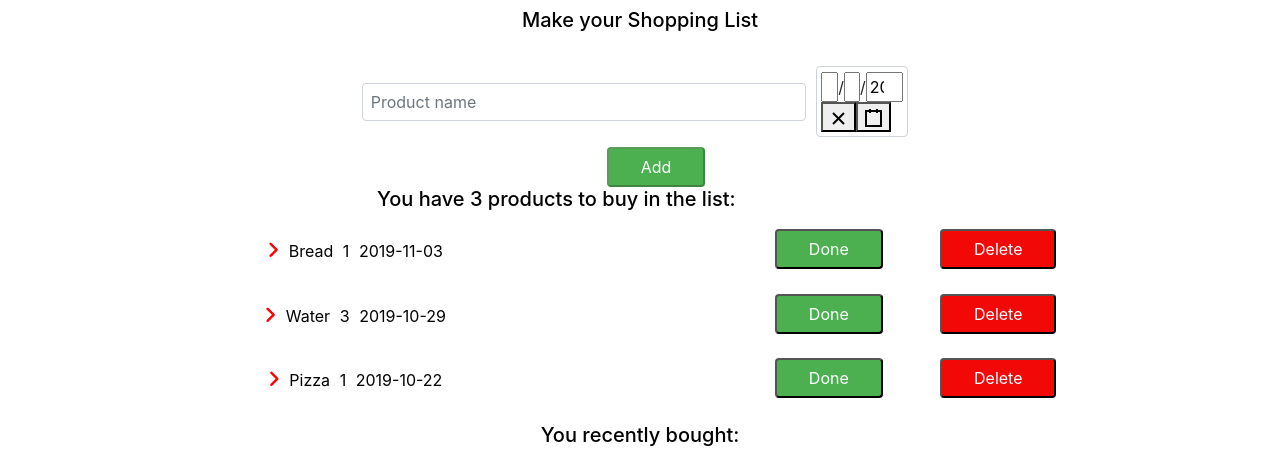
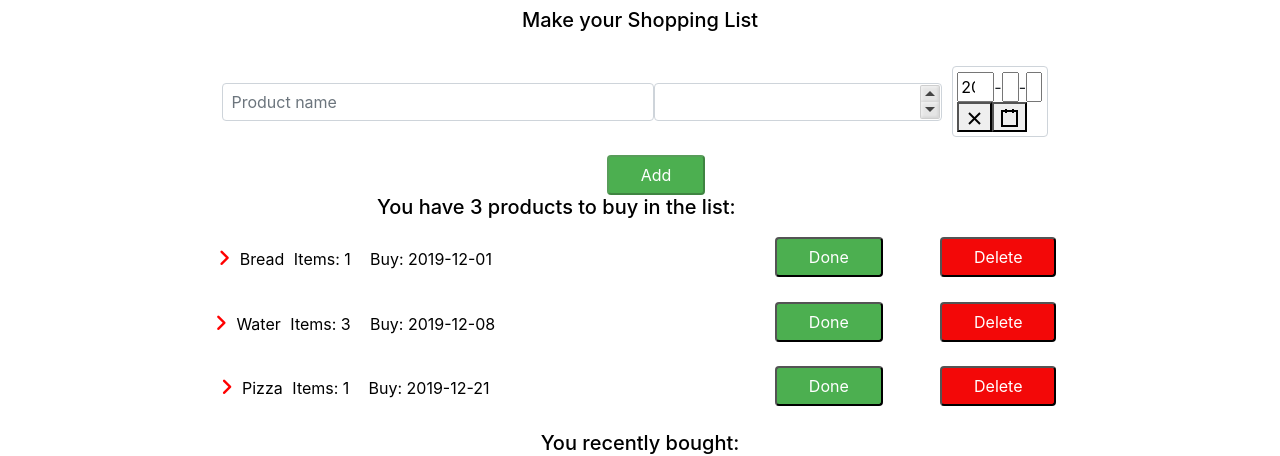
Before and after one commit to imattos78/react_todo_application, a React (Create React App) app: page / in a window 1280 px wide. Shown: the part 159-615 px from the top of the page. Built offline with nearby package versions, Linux system fonts and the light colour scheme.

Commit message:
calendar and input number

```diff
--- a/package.json
+++ b/package.json
@@ -8,6 +8,7 @@
     "react": "^16.10.2",
     "react-date-picker": "^7.8.2",
     "react-dom": "^16.10.2",
+    "react-numeric-input": "^2.2.3",
     "react-scripts": "3.2.0",
     "uuid": "^3.3.3"
   },
--- a/src/App.js
+++ b/src/App.js
@@ -6,37 +6,35 @@ import Title from "./components/title/Title";
 import Input from "./components/input/Input";
 import ItemCount from "./components/itemCount/ItemCount";
 import Item from "./components/item/Item";
+
+
 import './App.css';
-
-//   return (yyyy + "-" + mm + "-" + dd);
-// };
-
-//CAMBIAR LA FECHA POR LA LIBRERIA MOMENTJS
-
-//CREAR UN COMPONENT DE ELEMNTOS RECIENTES COMPRADOS Y QUE LOS PUEDAS VOLVER A PASAR A LA LISTA PARA VOLVER A COMPRAR (SELECCIONAR UNO O VARIOS ELEMENTOS)
 
 
 class App extends Component {
   state = {
     products: [
-      {text: "Tomato", quantity: 2, bought: true, date: "2019-10-27", id: uuid()},
-      {text: "Avocado",quantity: 3, bought: true, date: "2019-10-28", id: uuid()},
-      {text: "Bread", quantity: 1, bought: false, date: "2019-11-03", id: uuid()},
-      {text: "Water", quantity: 3,bought: false, date: "2019-10-29", id: uuid()},
-      {text: "Beer", quantity: 6,bought: true, date: "2019-10-21", id: uuid()},
-      {text: "Pizza", quantity: 1,bought: false, date: "2019-10-22", id: uuid()}
+      { text: "Tomato", quantity: 2, bought: true, date: "2019-10-27", id: uuid(), dueBy: "2019-11-30" },
+      { text: "Avocado", quantity: 3, bought: true, date: "2019-10-28", id: uuid(), dueBy: "2019-12-28" },
+      { text: "Bread", quantity: 1, bought: false, date: "2019-11-03", id: uuid(), dueBy: "2019-12-01" },
+      { text: "Water", quantity: 3, bought: false, date: "2019-10-29", id: uuid(), dueBy: "2019-12-08" },
+      { text: "Beer", quantity: 6, bought: true, date: "2019-10-21", id: uuid(), dueBy: "2019-12-20" },
+      { text: "Pizza", quantity: 1, bought: false, date: "2019-10-22", id: uuid(), dueBy: "2019-12-21" }
 
     ]
   }
   //This func should update the state with a new task
-  addNewProduct = prodText =>{
+  addNewProduct = (prodText, dueByDate, qty) => {
     const productCopy = this.state.products.slice();
     const newProduct = {
       text: prodText,
       bought: false,
       date: moment().format("YYYY-MM-DD"),
-      id: uuid()
+      id: uuid(),
+      dueBy: moment(dueByDate).format("YYYY-MM-DD"),
+      quantity: qty
     }
+
     productCopy.push(newProduct)
     this.setState({
       products: productCopy
@@ -46,7 +44,6 @@ class App extends Component {
   //Remove the product with th ID in question from this.state.products
   deleteProduct = id => {
     console.log(id)
-
 
     //filter to remove the product that we want to delete
     const filteredProduct = this.state.products.filter((product) => product.id !== id)
@@ -73,7 +70,7 @@ class App extends Component {
 
   render() {
 
-  const boughtProduct = this.state.products.filter(prod =>{return prod.bought})
+    const boughtProduct = this.state.products.filter(prod => { return prod.bought })
     const pendingBuy = this.state.products.filter(prod => !prod.bought);
     console.log(boughtProduct);
     console.log(pendingBuy);
@@ -83,13 +80,14 @@ class App extends Component {
         <Header />
         <Title />
         <Input addNewProductFunc={this.addNewProduct} />
+
         <ItemCount count={pendingBuy.length} />
-      {pendingBuy.map(prod => <Item text={prod.text} bought={prod.bought} quantity={prod.quantity} date={prod.date} key={prod.id} id={prod.id} deleteProductFunc={this.deleteProduct} boughtProductFunc={this.boughtProduct} />
+        {pendingBuy.map(prod => <Item text={prod.text} bought={prod.bought} quantity={prod.quantity} key={prod.id} id={prod.id} deleteProductFunc={this.deleteProduct} boughtProductFunc={this.boughtProduct} dueBy={prod.dueBy} />
         )}
 
         <h5 className="title">You recently bought: </h5>
 
-        {boughtProduct.map(prod => <Item text={prod.text} bought={prod.bought} key={prod.id} id={prod.id} deleteProductFunc={this.deleteProduct} />
+        {boughtProduct.map(prod => <Item text={prod.text} bought={prod.bought} key={prod.id} id={prod.id} deleteProductFunc={this.deleteProduct} dueBy={prod.dueBy} />
         )}
 
 
--- a/src/components/input/Input.js
+++ b/src/components/input/Input.js
@@ -1,15 +1,21 @@
 import React, { Component } from "react";
+//import moment from "moment";
 import DatePicker from 'react-date-picker';
-import "./Input.css"
+import NumericInput from 'react-numeric-input';
 
 
+import "./Input.css"
 
 //controlled Component
 
 class Input extends Component {
+
   state = {
+
     newItemText: "",
-    date: new Date()
+    date: new Date(),
+    quantity: ""
+
   }
   //Functions that update states must always live where the state lives
   updateNewItemText = event => {
@@ -19,29 +25,40 @@ class Input extends Component {
       newItemText: event.target.value
     });
   }
-  handleClick = (event) => {
-    event.preventDefault();
-    this.props.addNewProductFunc(this.state.newItemText);
-    this.setState({
-      newItemText: ""
-    });
-  }
   handleKeyPress = (event) => {
-    if (event.charCode === 13) {
-      this.props.addNewProductFunc(this.state.newItemText);
+    if (event.key === "Enter") {
+      this.props.addNewProductFunc(this.state.newItemText, this.state.date, this.state.quantity);
+
       this.setState({
         newItemText: ""
+
       });
     }
   }
+  handleClick = (event) => {
+    event.preventDefault();
+    this.props.addNewProductFunc(this.state.newItemText, this.state.date, this.state.quantity);
+    this.setState({
+      newItemText: ""
+
+    });
+  }
+
   handleDateChange = date => {
-    this.setState({ date })
+    console.log(date)
+    this.setState({date});
+  }
+
+  handleQuantity = (qty) => {
+    console.log(qty)
+
+
   }
 
   render() {
     return (
       <div className="input-group input">
-        <div className="in">
+        <div className="form-group mx-sm-3 mb-2 in">
 
           <input
 
@@ -54,10 +71,24 @@ class Input extends Component {
 
           ></input>
 
+          <NumericInput
+          className="form-control"
+          onChange={this.handleQuantity}
+          value={this.state.quantity}
+          min={0}
+          inputMode="numeric"
+          mobile="auto"
+
+          />
+
+
+
           <div className="calendar">
             <DatePicker
               onChange={this.handleDateChange}
-              value={this.state.date} />
+              value={this.state.date}
+              format="y-MM-dd"
+              />
           </div>
           </div>
 
--- a/src/components/item/Item.js
+++ b/src/components/item/Item.js
@@ -1,17 +1,6 @@
 import React, { Component } from "react";
-
 import "./style.css"
 
-function date(x) {
-    let today = new Date();
-    let dd = today.getDate() + x;
-    let mm = today.getMonth() + 1; //As January is 0.
-    let yyyy = today.getFullYear();
-
-    if (dd < 10) dd = '0' + dd;
-    if (mm < 10) mm = '0' + mm;
-    return (yyyy + "-" + mm + "-" + dd);
-};
 
 class Item extends Component {
 
@@ -33,8 +22,9 @@ class Item extends Component {
                                 <td><i className="fas fa-angle-right arrow">
                                 </i></td>
                                 <td> {!this.props.bought && this.props.text}</td>
-                                <td>{this.props.bought ? this.props.text : this.props.quantity}</td>
-                                <td>{this.props.date === date(0) ? "Today" : this.props.date === date(1) ? "Tomorrow" : this.props.date === date(-1) ? "Yesterday" : this.props.date}</td>
+                                <td>{this.props.bought ? this.props.text : `Items: ${this.props.quantity}`}</td>
+                                <td>{this.props.date}</td>
+                                <td>{!this.props.bought && `Buy: ${this.props.dueBy}`}</td>
 
 
                             </tr>
```
Also changed, not shown: 1 other file (tests, documents, lock files or other folders). Lines whose indentation alone changed are shown as unchanged.
